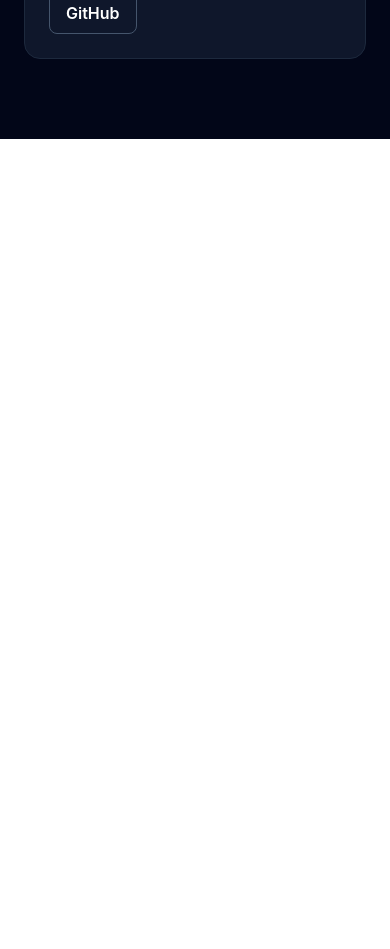
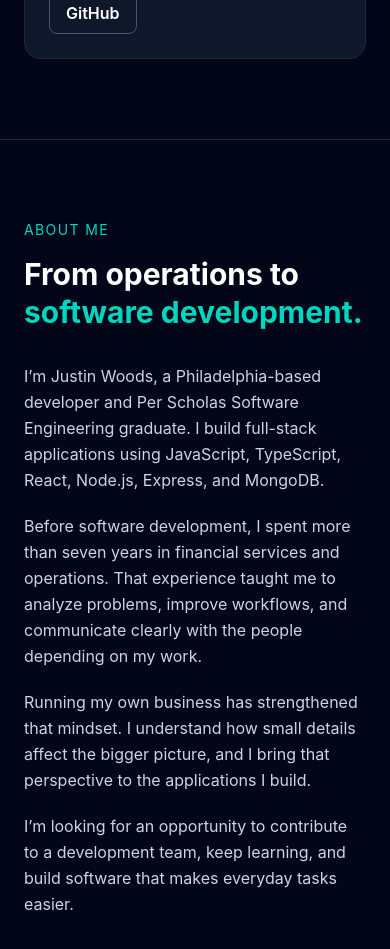
Before and after one commit to Fiyahblaze/Justin-Woods-Developer-Portfolio, a React (Vite) app in the folder frontend/: page / in a window 390 px wide. Shown: the part 2640-3589 px from the top of the page. Before the commit the page ends 2779 px from the top, so only its background shows below. Built offline with nearby package versions, Linux system fonts and the light colour scheme.

Commit message:
feat: add responsive About section and career background

```diff
--- a/frontend/src/App.tsx
+++ b/frontend/src/App.tsx
@@ -1,6 +1,7 @@
 import Navbar from './components/layout/Navbar'
 import Hero from './components/sections/Hero'
 import Projects from './components/sections/Projects'
+import About from './components/sections/About'
 
 function App() {
   return (
@@ -10,6 +11,7 @@ function App() {
       <main>
         <Hero />
         <Projects />
+        <About />
       </main>
     </div>
   )
--- a/frontend/src/components/sections/About.tsx
+++ b/frontend/src/components/sections/About.tsx
@@ -0,0 +1,52 @@
+function About() {
+  return (
+    <section
+      id="about"
+      aria-labelledby="about-heading"
+      className="mx-auto max-w-6xl border-t border-slate-800 px-6 py-20"
+    >
+      <p className="text-sm uppercase tracking-widest text-teal-400">
+        About me
+      </p>
+
+      <div className="mt-4 grid gap-8 lg:grid-cols-2 lg:gap-16">
+        <h2
+          id="about-heading"
+          className="text-3xl font-bold leading-tight sm:text-4xl"
+        >
+          From operations to
+          <br />
+          <span className="text-teal-400">software development.</span>
+        </h2>
+
+        <div className="space-y-5 leading-relaxed text-slate-300">
+          <p>
+            I’m Justin Woods, a Philadelphia-based developer and Per Scholas
+            Software Engineering graduate. I build full-stack applications
+            using JavaScript, TypeScript, React, Node.js, Express, and MongoDB.
+          </p>
+
+          <p>
+            Before software development, I spent more than seven years in
+            financial services and operations. That experience taught me to
+            analyze problems, improve workflows, and communicate clearly with
+            the people depending on my work.
+          </p>
+
+          <p>
+            Running my own business has strengthened that mindset. I understand
+            how small details affect the bigger picture, and I bring that
+            perspective to the applications I build.
+          </p>
+
+          <p>
+            I’m looking for an opportunity to contribute to a development team,
+            keep learning, and build software that makes everyday tasks easier.
+          </p>
+        </div>
+      </div>
+    </section>
+  )
+}
+
+export default About
```
